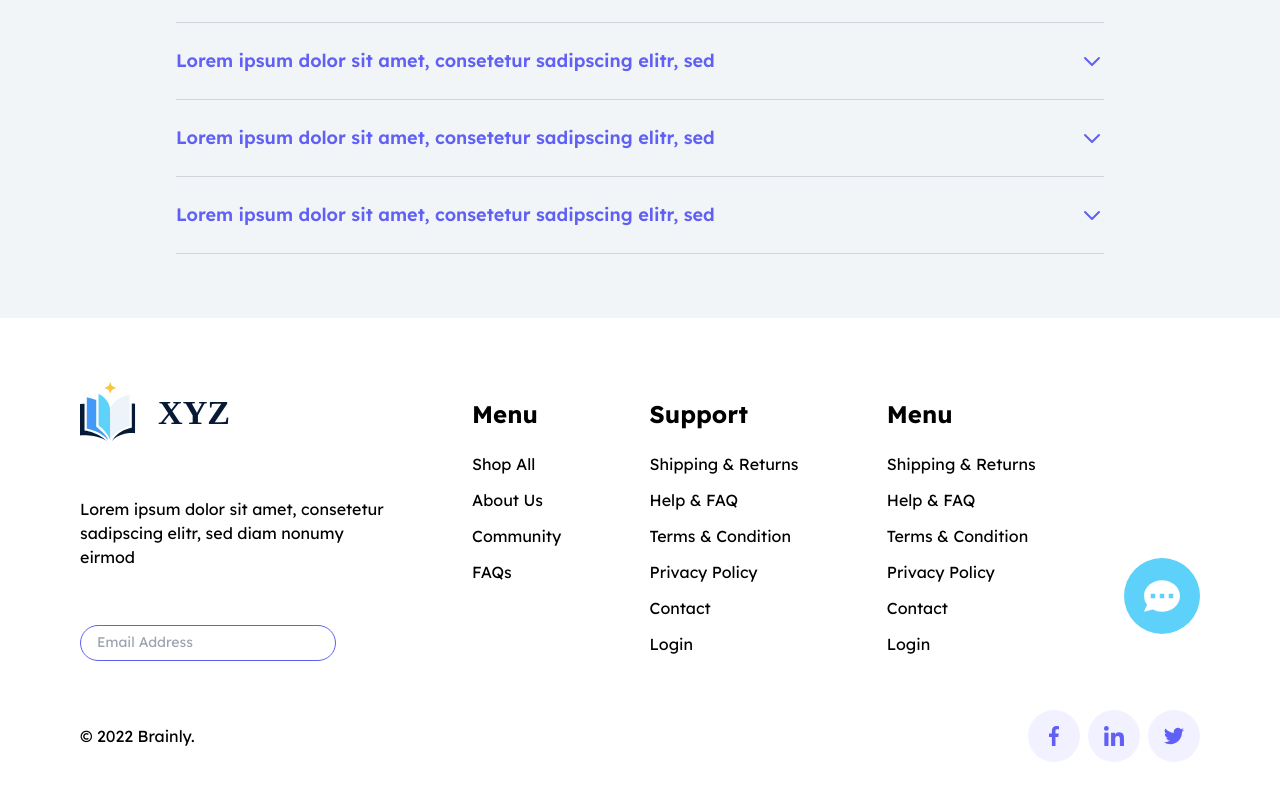
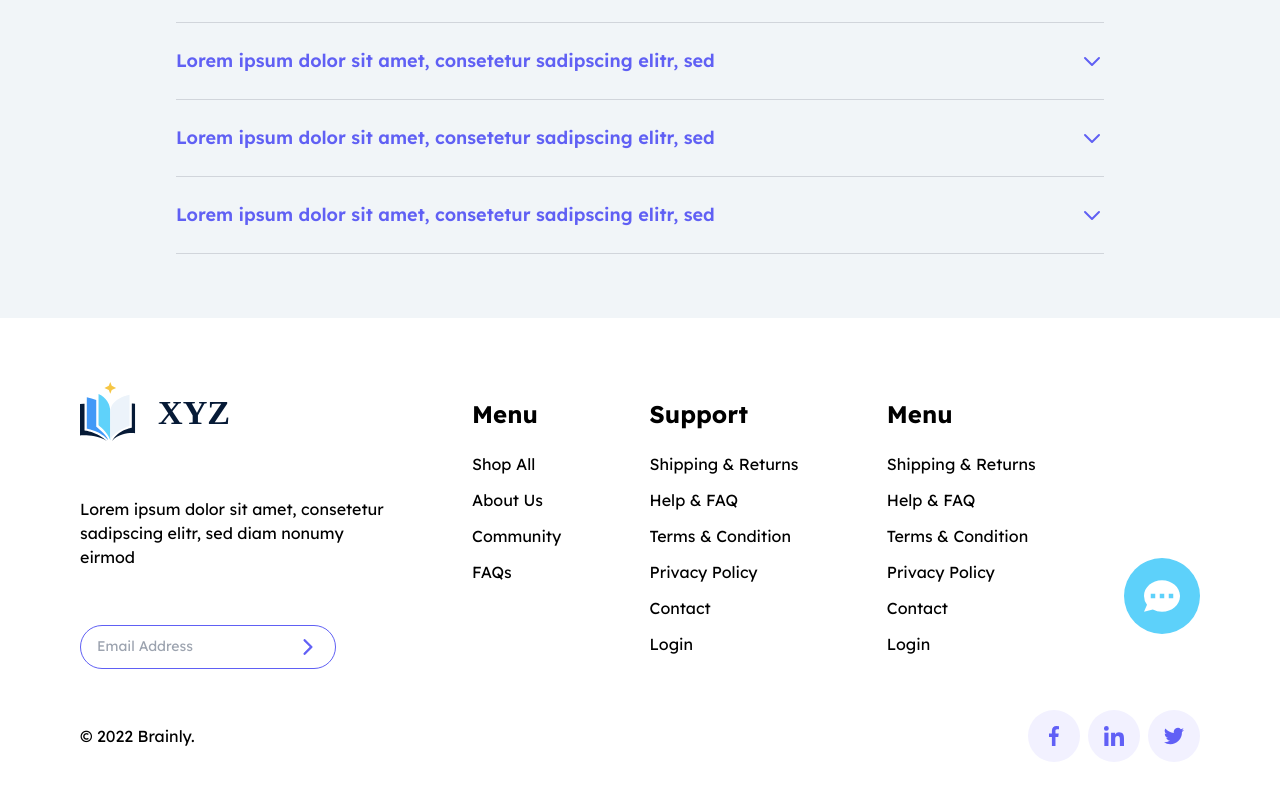
Before and after one commit to justinFED/xyz-books, a React (Vite) app in the folder client/: page / in a window 1280 px wide. Shown: the part 4010-4810 px from the top of the page. Built offline with nearby package versions, Linux system fonts and the light colour scheme.

Commit message:
Fixing footer design

```diff
--- a/client/src/components/Footer/Footer.jsx
+++ b/client/src/components/Footer/Footer.jsx
@@ -3,6 +3,7 @@ import Path from "../../assets/Path.svg";
 import Facebook from "../../assets/facebook.svg";
 import Linkedin from "../../assets/Linkedin.svg";
 import Twitter from "../../assets/Twitter.svg";
+import ArrowBottom from "../../assets/Bottomarrow.svg";
 
 function Footer() {
   return (
@@ -16,11 +17,20 @@ function Footer() {
             sadipscing elitr, sed diam nonumy <br />
             eirmod
           </p>
-          <input
-            className="appearance-none bg-transparent border border-[#6060f4] rounded-3xl w-64 py-2  pl-4 text-gray-700 text-sm leading-tight focus:outline-none z-10"
-            type="text"
-            placeholder="Email Address"
-          />
+          <div className="relative">
+            <input
+              className="appearance-none bg-transparent border border-[#6060f4] rounded-3xl w-64 py-3 pl-4 pr-10 text-gray-700 text-sm leading-tight focus:outline-none z-10"
+              type="text"
+              placeholder="Email Address"
+            />
+            <div className="absolute inset-y-0 right-14 flex items-center pr-3">
+              <img
+                src={ArrowBottom}
+                alt="Icon"
+                className="w-4 h-4 transform -rotate-90"
+              />
+            </div>
+          </div>
         </div>
 
         {/* Menu */}
```
Also changed, not shown: client/src/assets/Bottomarrow.svg (renamed from client/src/assets/Path 9712.svg).
